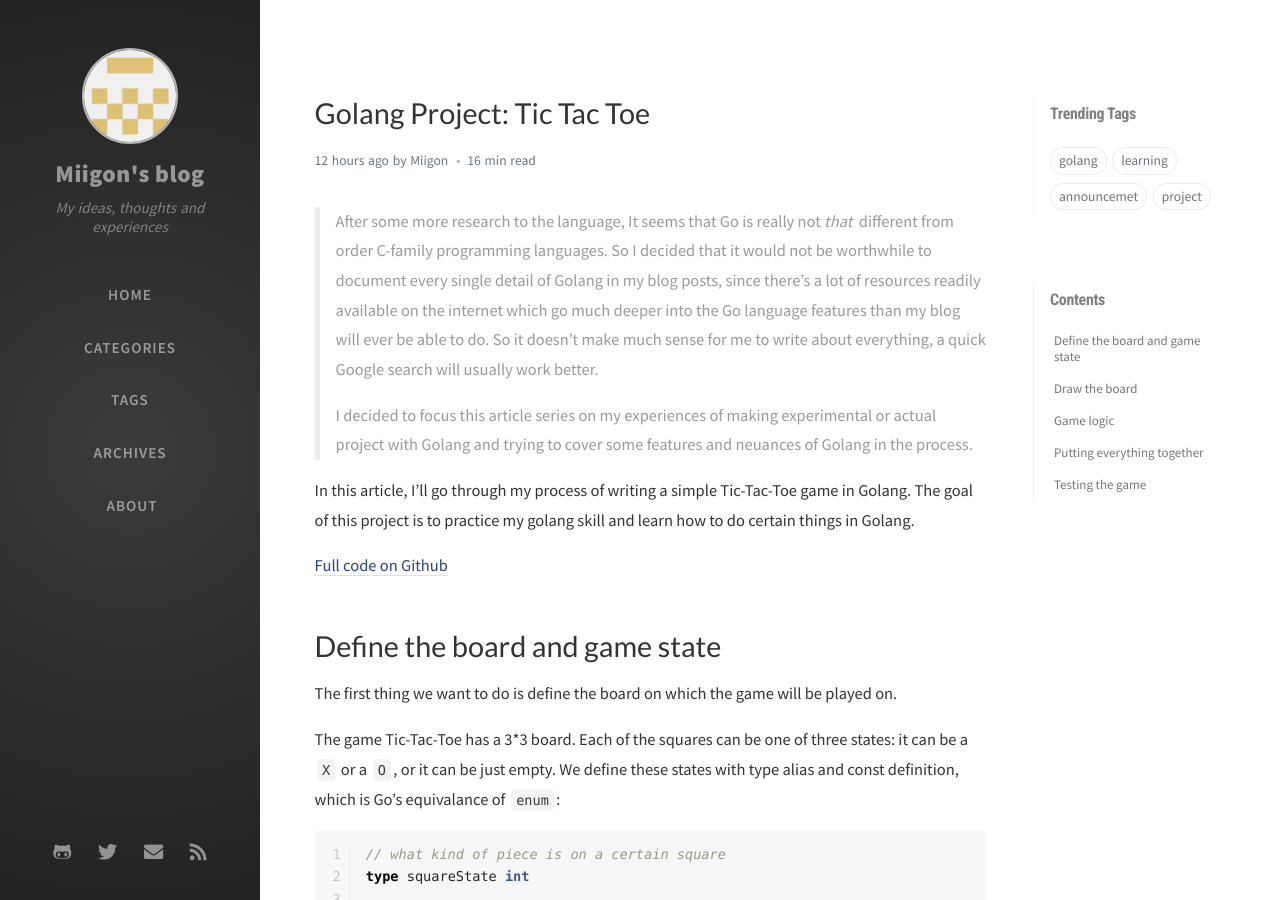
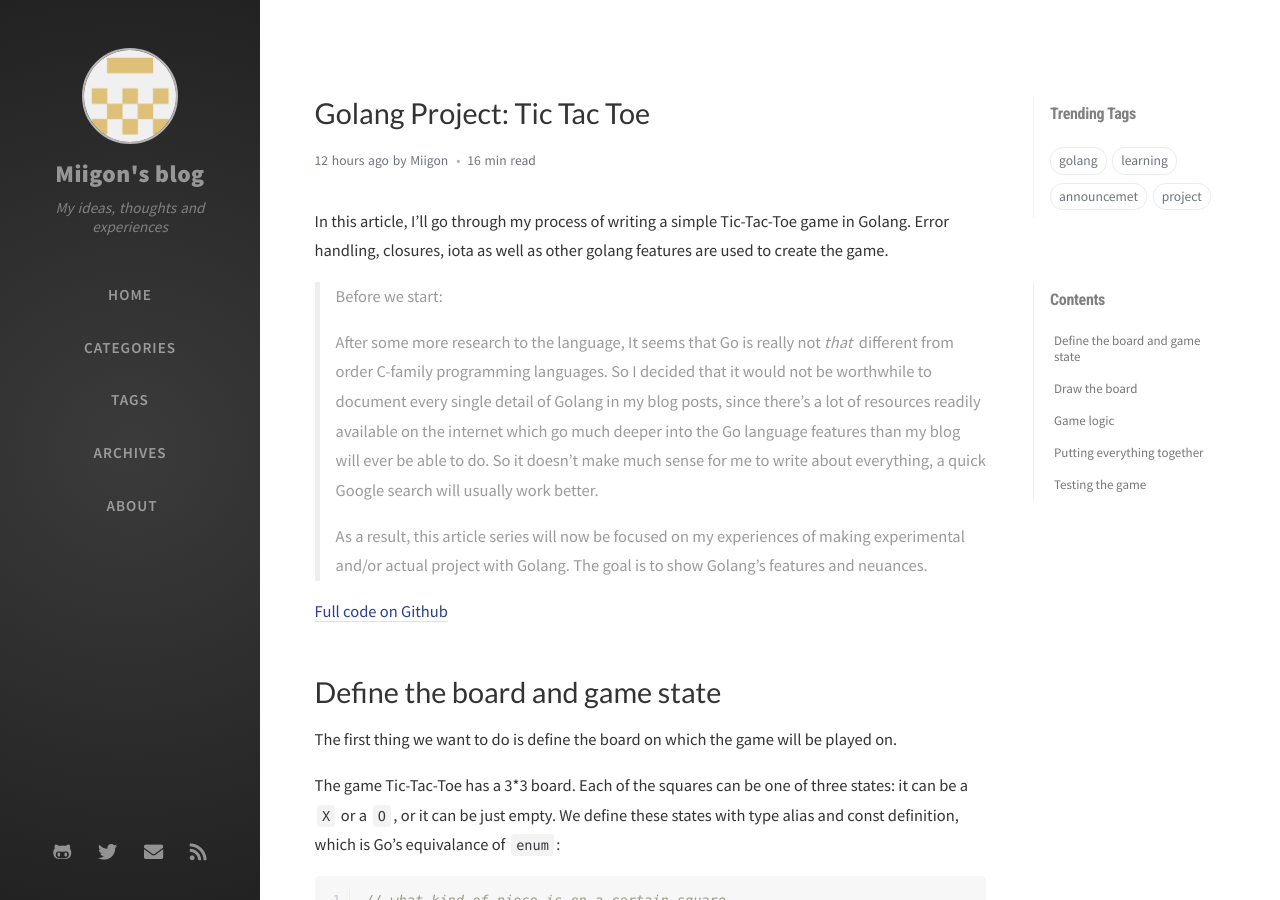
Before and after one commit to Miigon/blog, a Jekyll site: the page built from _posts/golang/projects/2021-01-29-golang-project-tic-tac-toe.md, in a window 1280 px wide and 900 px high. Built offline with Jekyll 4.4.1, drawn with Linux system fonts in a browser that asks for light colours; nearby versions of some CDN libraries; comment, search, counter and statistics services are not loaded.

Commit message:
reorganize: golang-project-tic-tac-toe

```diff
--- a/_posts/golang/projects/2021-01-29-golang-project-tic-tac-toe.md
+++ b/_posts/golang/projects/2021-01-29-golang-project-tic-tac-toe.md
@@ -5,6 +5,12 @@ categories: [Execises, Golang]
 tags: [golang, project]
 ---
 
+In this article, I'll go through my process of writing a simple Tic-Tac-Toe
+ game in Golang. Error handling, closures, iota as well as other golang features
+ are used to create the game.
+
+> Before we start:
+>
 > After some more research to the language, It seems that Go is really not _that_
 > different from order C-family programming languages. So I decided that it would
 > not be worthwhile to document every single detail of Golang in my blog posts, since
@@ -13,14 +19,8 @@ tags: [golang, project]
 > make much sense for me to write about everything, a quick Google search will usually
 > work better.
 >
-> I decided to focus this article series on my experiences of making experimental or
-> actual project with Golang and trying to cover some features and neuances of Golang in
-> the process.
-
-
-In this article, I'll go through my process of writing a simple Tic-Tac-Toe
- game in Golang. The goal of this project is to practice my golang skill and
- learn how to do certain things in Golang.
+> As a result, this article series will now be focused on my experiences of making experimental
+> and/or actual project with Golang. The goal is to show Golang's features and neuances.
 
 [Full code on Github](https://github.com/Miigon/full-codes-from-blog/blob/master/tic-tac-toe.go)
 
```
Also changed, not shown: 1 other file.
